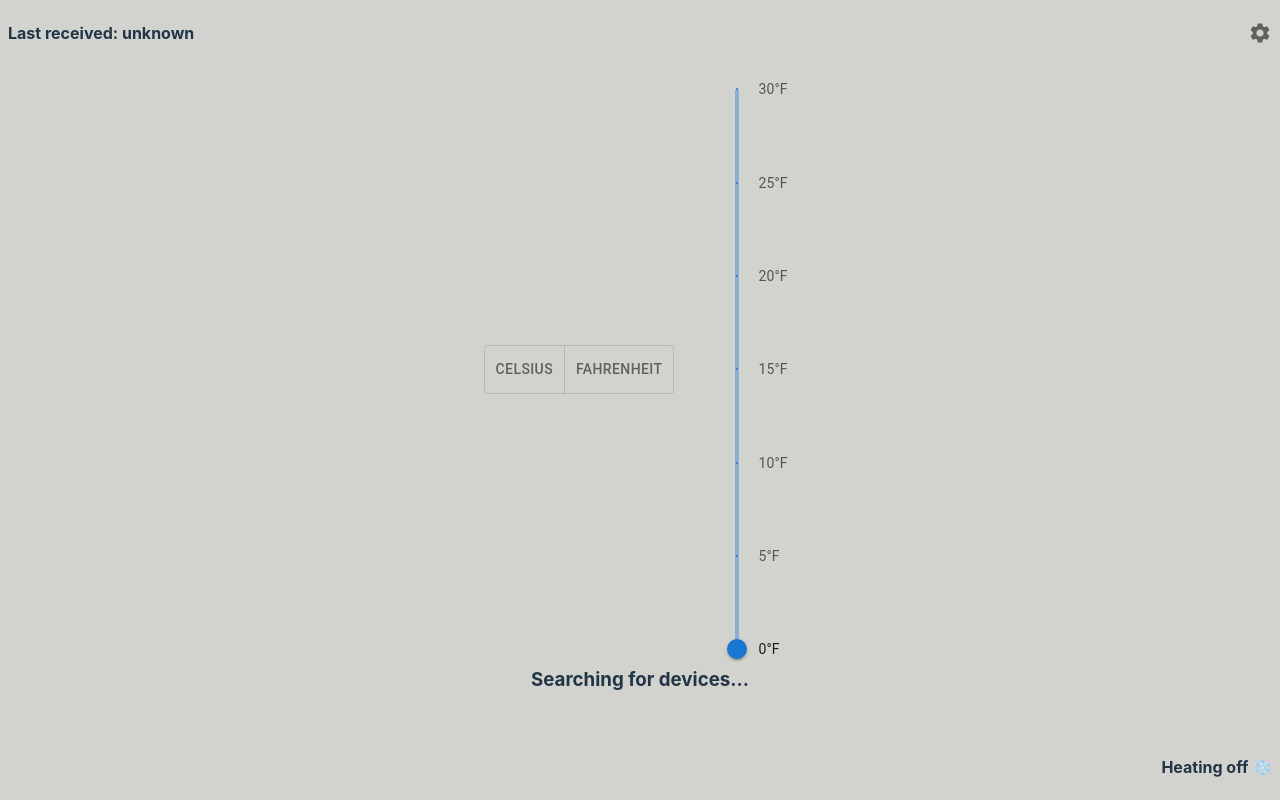
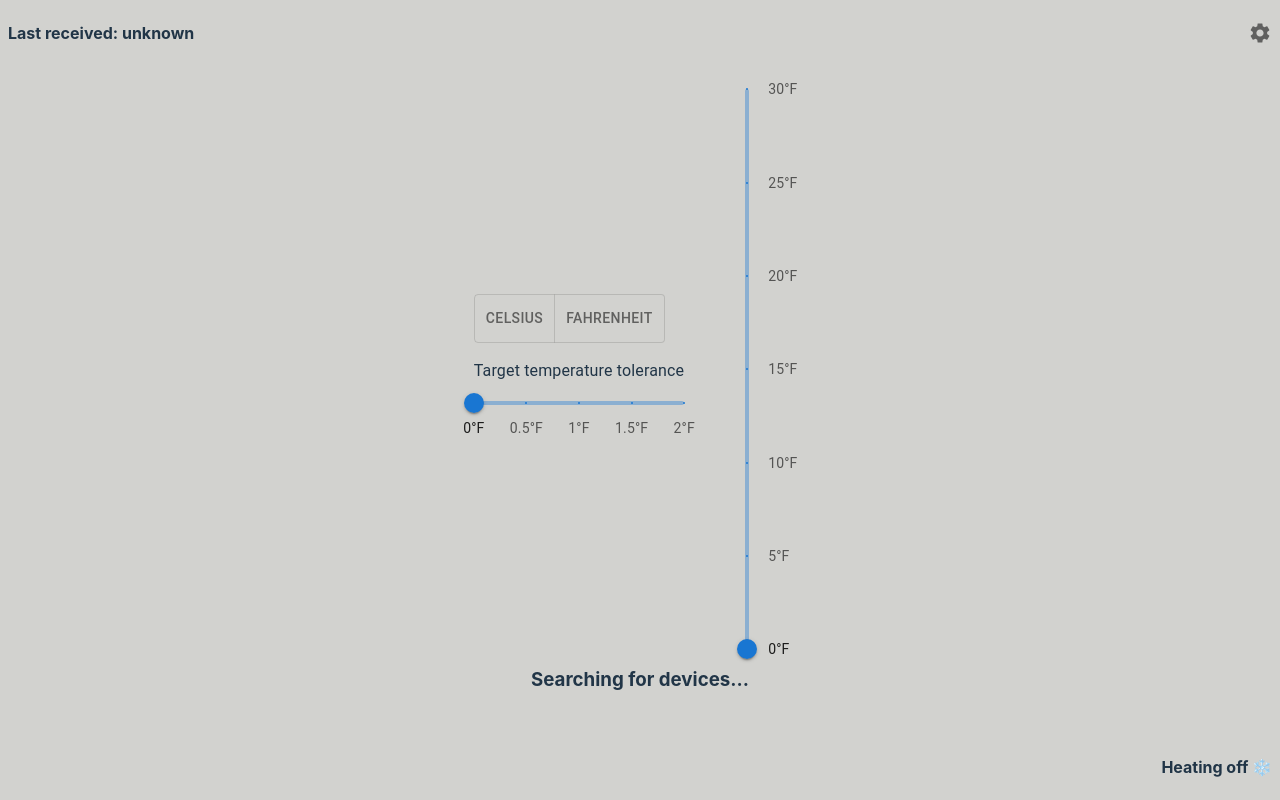
Before and after one commit to Squair/temperature-monitoring, a React (Vite) app in the folder react/: page / in a window 1280 px wide. Both pictures are taken after a click on the button 1260 px from the left and 33 px from the top of the page. Built offline with nearby package versions, Linux system fonts and the light colour scheme; no server answers.

Commit message:
Add tolerance so heater buffers and won't keep turning on/off heater around target temperature

```diff
--- a/react/src/App.tsx
+++ b/react/src/App.tsx
@@ -4,7 +4,7 @@ import chroma from "chroma-js";
 import { useEffect, useState } from 'react';
 import { io, Socket } from "socket.io-client";
 import TemperatureDisplay from './components/TemperatureDisplay';
-import { getTargetTemperatureCacheKey, unitCacheKey } from './constants';
+import { getTargetTemperatureCacheKey, getTargetTemperatureToleranceCacheKey, unitCacheKey } from './constants';
 import { ITemperatureRecording } from './interface/ITemperatureRecording';
 import { IUserSettings } from './interface/IUserSettings';
 import SettingsDashboard from './SettingsDashboard';
@@ -15,7 +15,7 @@ const App = () => {
   const [showSettings, setShowSettings] = useState<boolean>(false);
   const [heaterState, setHeaterState] = useState<boolean>();
   const [temperatures, setTemperatures] = useState<ITemperatureRecording[]>();
-  const [userSettings, setUserSettings] = useState<IUserSettings>({ unit: 'celsius', targetTemperature: 70 });
+  const [userSettings, setUserSettings] = useState<IUserSettings>({ unit: 'celsius', targetTemperature: 18, targetTemperatureTolerance: 1 });
   const [backgroundColor, setBackgroundColor] = useState<string>();
 
   const [isTrendingHigher, setIsTrendingHigher] = useState<{ temperature: boolean, humidity: boolean }>({ temperature: false, humidity: false });
@@ -25,6 +25,7 @@ const App = () => {
   const deviceId = "1";
 
   const targetTemperatureCacheKey = getTargetTemperatureCacheKey(deviceId);
+  const targetTemperatureToleranceCacheKey = getTargetTemperatureToleranceCacheKey(deviceId);
 
   const totalColourScale = 100;
   const minimumTemperature = 13;
@@ -33,10 +34,16 @@ const App = () => {
   // Read existing settings on mount.
   useEffect(() => {
     const cachedTargetTemperature = localStorage.getItem(targetTemperatureCacheKey);
+    const cacheTargetTemperatureTolerance = localStorage.getItem(targetTemperatureToleranceCacheKey);
     const cachedUnit = localStorage.getItem(unitCacheKey) as Unit;
     const parsedTargetTemperature = parseInt(cachedTargetTemperature ?? "0");
+    const parsedTargetTemperatureTolerance = parseInt(cacheTargetTemperatureTolerance ?? "0");
 
-    setUserSettings({ targetTemperature: parsedTargetTemperature, unit: cachedUnit });
+    setUserSettings({
+      targetTemperature: parsedTargetTemperature,
+      targetTemperatureTolerance: parsedTargetTemperatureTolerance,
+      unit: cachedUnit
+    });
   }, []);
 
   useEffect(() => {
@@ -71,7 +78,7 @@ const App = () => {
   const handleUserSettingsChange = async (settings: IUserSettings, emit: boolean) => {
     setUserSettings(settings);
     if (emit) {
-      socket?.emit("target-temperature-change", { targetTemperature: settings.targetTemperature });
+      socket?.emit("user-settings-change", { ...userSettings, targetTemperatureTolerance: userSettings.targetTemperatureTolerance / 2 });
     }
   }
 
--- a/react/src/SettingsDashboard.tsx
+++ b/react/src/SettingsDashboard.tsx
@@ -1,6 +1,6 @@
-import { Container, Slider, ToggleButton, ToggleButtonGroup } from "@mui/material";
+import { Container, Slider, ToggleButton, ToggleButtonGroup, Typography } from "@mui/material";
 import { FunctionComponent } from "react";
-import { getTargetTemperatureCacheKey, unitCacheKey } from "./constants";
+import { getTargetTemperatureCacheKey, getTargetTemperatureToleranceCacheKey, unitCacheKey } from "./constants";
 import { useTemperatureUtilities } from "./hooks/useTemperatureUtilities";
 import { IUserSettings } from "./interface/IUserSettings";
 import { Unit } from "./type/Unit";
@@ -15,6 +15,7 @@ interface SettingsDashboardProps {
 const SettingsDashboard: FunctionComponent<SettingsDashboardProps> = ({ open, deviceId, userSettings, handleUserSettingsChange }) => {
     const { getTemperatureUnitSymbol } = useTemperatureUtilities();
     const targetTemperatureCacheKey = getTargetTemperatureCacheKey(deviceId);
+    const targetTemperatureToleranceCacheKey = getTargetTemperatureToleranceCacheKey(deviceId);
     const temperatureUnitSymbol = getTemperatureUnitSymbol(userSettings.unit);
 
     const onTargetTemperatureChange = (event: Event) => {
@@ -23,9 +24,21 @@ const SettingsDashboard: FunctionComponent<SettingsDashboardProps> = ({ open, de
         handleUserSettingsChange(({ ...userSettings, targetTemperature: value }), false);
     }
 
+    const onTargetTemperatureToleranceChange = (event: Event) => {
+        // We have to divide by 2 here to work out MUI slider only able to handle discrete values
+        const parsedTargetTemperatureTolerance = parseInt((event.target as any).value);
+        const value = isNaN(parsedTargetTemperatureTolerance) ? 0 : parsedTargetTemperatureTolerance;
+        handleUserSettingsChange(({ ...userSettings, targetTemperatureTolerance: value }), false);
+    }
+
     const onTargetTemperatureChangeCommit = () => {
         handleUserSettingsChange(({ ...userSettings }), true);
         localStorage.setItem(targetTemperatureCacheKey, userSettings.targetTemperature.toString());
+    }
+
+    const onTargetTemperatureToleranceChangeCommit = () => {
+        handleUserSettingsChange(({ ...userSettings }), true);
+        localStorage.setItem(targetTemperatureToleranceCacheKey, userSettings.targetTemperatureTolerance.toString());
     }
 
     const handleUnitChange = (_: React.MouseEvent<HTMLElement>, newUnit: Unit,) => {
@@ -35,10 +48,12 @@ const SettingsDashboard: FunctionComponent<SettingsDashboardProps> = ({ open, de
 
     if (!open) return (null);
 
-    const marks = [0, 5, 10, 15, 20, 25, 30].map(x => ({ value: x, label: `${x}${temperatureUnitSymbol}` }));
+    const targetTemperatureMarks = [0, 5, 10, 15, 20, 25, 30].map(x => ({ value: x, label: `${x}${temperatureUnitSymbol}` }));
+    const targetTemperatureToleranceMarks = [0, 1, 2, 3, 4].map(x => ({ value: x, label: `${x / 2}${temperatureUnitSymbol}` }));
 
     return (
         <Container maxWidth='md' sx={{ display: 'flex', gap: '3em', flexDirection: 'row', height: '70%', width: '100%', justifyContent: 'center' }}>
+            <div style={{ display: 'flex', flexDirection: 'column', gap: '1em', justifyContent: 'center' }}>
                 <ToggleButtonGroup
                     value={userSettings.unit}
                     exclusive
@@ -49,6 +64,25 @@ const SettingsDashboard: FunctionComponent<SettingsDashboardProps> = ({ open, de
                     <ToggleButton value="celsius" aria-label="celsius" children="Celsius" />
                     <ToggleButton value="fahrenheit" aria-label="fahrenheit" children="Fahrenheit" />
                 </ToggleButtonGroup>
+                <div>
+                    <Typography gutterBottom>Target temperature tolerance</Typography>
+                    <Slider
+                        aria-label="tolerance"
+                        orientation="horizontal"
+                        valueLabelDisplay="auto"
+                        defaultValue={userSettings.targetTemperatureTolerance ?? 0.5}
+                        value={userSettings.targetTemperatureTolerance ?? 0.5}
+                        getAriaValueText={temp => `${temp / 2}${temperatureUnitSymbol}`}
+                        valueLabelFormat={(temp) => temp / 2}
+                        max={4}
+                        min={0}
+                        step={null}
+                        onChange={(event) => onTargetTemperatureToleranceChange(event)}
+                        onChangeCommitted={onTargetTemperatureToleranceChangeCommit}
+                        marks={targetTemperatureToleranceMarks}
+                    />
+                </div>
+            </div>
 
             <Slider
                 aria-label="Temperature"
@@ -61,7 +95,7 @@ const SettingsDashboard: FunctionComponent<SettingsDashboardProps> = ({ open, de
                 min={0}
                 onChange={(event) => onTargetTemperatureChange(event)}
                 onChangeCommitted={onTargetTemperatureChangeCommit}
-                marks={marks}
+                marks={targetTemperatureMarks}
             />
         </Container>
     )
--- a/react/src/constants.ts
+++ b/react/src/constants.ts
@@ -1,2 +1,3 @@
 export const getTargetTemperatureCacheKey = (deviceId: string) => `${deviceId}-target-temperature`;
+export const getTargetTemperatureToleranceCacheKey = (deviceId: string) => `${deviceId}-target-temperature-tolerance`;
 export const unitCacheKey = "unit";
--- a/react/src/interface/IUserSettings.ts
+++ b/react/src/interface/IUserSettings.ts
@@ -3,4 +3,5 @@ import { Unit } from "../type/Unit";
 export interface IUserSettings {
     unit: Unit;
     targetTemperature: number;
+    targetTemperatureTolerance: number;
 }
```
Also changed, not shown: 2 other files (tests, documents, lock files or other folders). Lines whose indentation alone changed are shown as unchanged.
